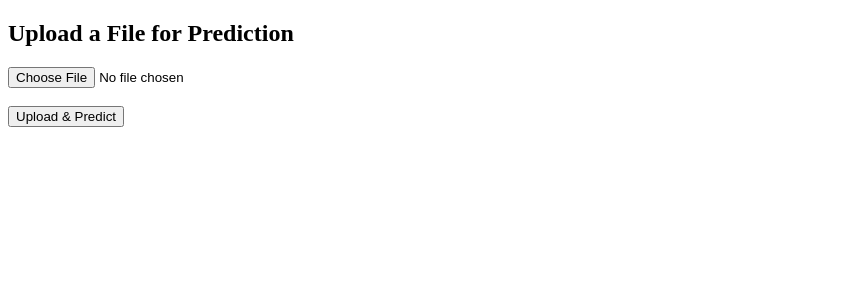
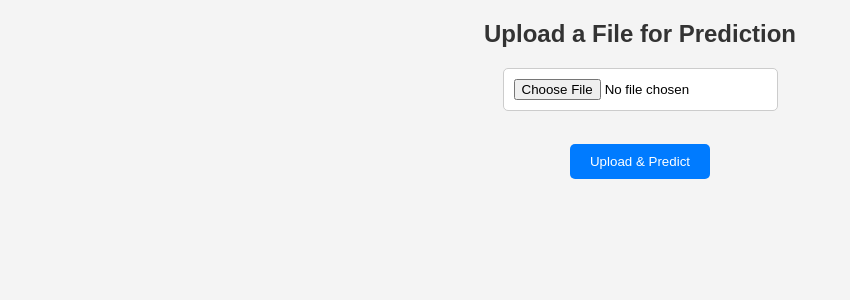
Before and after one commit to shivaheidari/Readmission, a Flask app: template Deploying/app/templates/index.html in a window 1280 px wide. Shown: the top 300 px of the page, without its empty margins (0-850 px from the left). Run offline with Flask 3, Linux system fonts and the light colour scheme; the template is opened without the code that fills it, so the values that code supplies are empty.

Commit message:
css styles

```diff
--- a/Deploying/app/app.py
+++ b/Deploying/app/app.py
@@ -18,8 +18,8 @@ app.config['MAX_CONTENT_LENGTH'] = 100 * 1024 * 1024
 
 @app.route("/predict", methods=["POST", "GET"])
 def predict_endpoint():
-    #model_path = "Readmission/Deploying/app/00_66_bert_custom_dict"
-    model_path = "00_66_bert_custom_dict"
+    model_path = "Readmission/Deploying/app/00_66_bert_custom_dict"
+    #model_path = "00_66_bert_custom_dict"
     model = load_model(model_path)
     tokenizer = AutoTokenizer.from_pretrained("bert-base-uncased")
 
--- a/Deploying/app/templates/index.html
+++ b/Deploying/app/templates/index.html
@@ -3,6 +3,8 @@
 <head>
     <meta charset="UTF-8">
     <meta name="viewport" content="width=device-width, initial-scale=1.0">
+    <meta charset="UTF-8">
+    <link rel="stylesheet" href="style.css">
     <title>File Upload</title>
 </head>
 <body>
--- /dev/null
+++ b/Deploying/app/templates/style.css
@@ -0,0 +1,58 @@
+body {
+    font-family: Arial, sans-serif;
+    background-color: #f4f4f4;
+    text-align: center;
+    margin: 0;
+    padding: 0;
+}
+
+.container {
+    background: white;
+    width: 40%;
+    margin: 50px auto;
+    padding: 20px;
+    border-radius: 10px;
+    box-shadow: 0 4px 8px rgba(0, 0, 0, 0.1);
+}
+
+h2 {
+    color: #333;
+}
+
+form {
+    margin-top: 20px;
+}
+
+input[type="file"] {
+    padding: 10px;
+    border: 1px solid #ccc;
+    border-radius: 5px;
+    background-color: #fff;
+    cursor: pointer;
+}
+
+input[type="submit"] {
+    margin-top: 15px;
+    background-color: #007bff;
+    color: white;
+    padding: 10px 20px;
+    border: none;
+    border-radius: 5px;
+    cursor: pointer;
+    transition: background 0.3s ease;
+}
+
+input[type="submit"]:hover {
+    background-color: #0056b3;
+}
+
+h3 {
+    color: #007bff;
+    margin-top: 20px;
+}
+
+p {
+    font-size: 18px;
+    color: #444;
+    font-weight: bold;
+}
```
